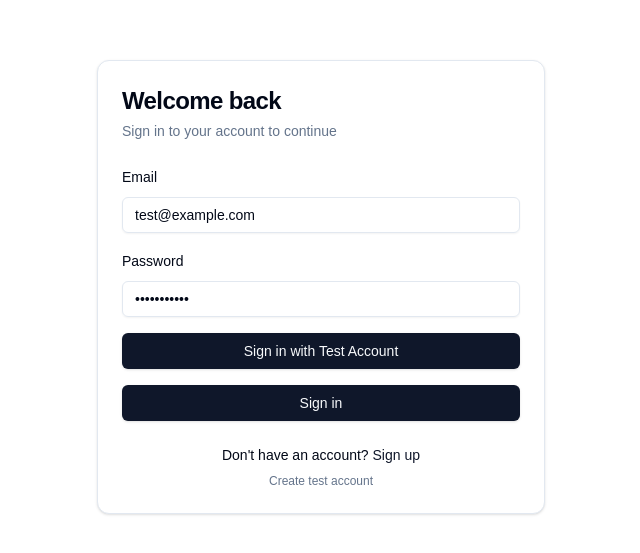
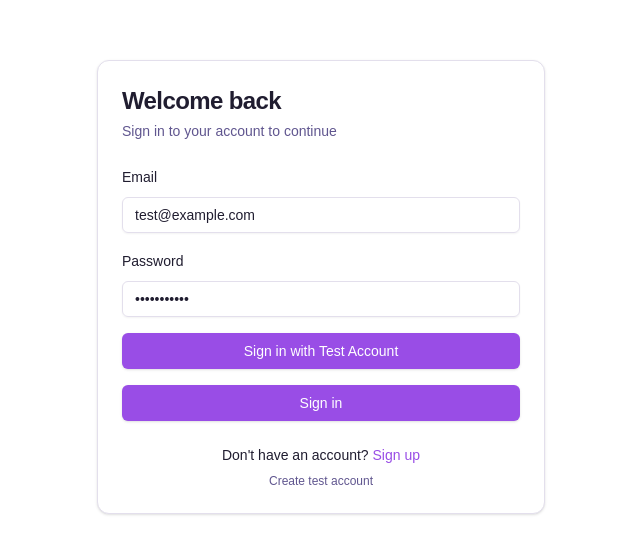
Before and after one commit to ClasScorer/classcorer-webapp, a Next.js app: page /login in a window 1280 px wide. Shown: the part 113-666 px from the top of the page, without its empty margins (319-959 px from the left). Built offline with nearby package versions, Linux system fonts and the light colour scheme.

Commit message:
Update global styles and layout class
- Modified color variables in globals.css for improved theme consistency across light and dark modes.
- Updated the layout component to apply a default "light" class to the HTML element, enhancing styling control.

```diff
--- a/app/globals.css
+++ b/app/globals.css
@@ -9,72 +9,72 @@ body {
 @layer base {
   :root {
     --background: 0 0% 100%;
-    --foreground: 222.2 84% 4.9%;
+    --foreground: 250 25% 15%;
     --card: 0 0% 100%;
-    --card-foreground: 222.2 84% 4.9%;
+    --card-foreground: 250 25% 15%;
     --popover: 0 0% 100%;
-    --popover-foreground: 222.2 84% 4.9%;
-    --primary: 222.2 47.4% 11.2%;
-    --primary-foreground: 210 40% 98%;
-    --secondary: 210 40% 96.1%;
-    --secondary-foreground: 222.2 47.4% 11.2%;
-    --muted: 210 40% 96.1%;
-    --muted-foreground: 215.4 16.3% 46.9%;
-    --accent: 210 40% 96.1%;
-    --accent-foreground: 222.2 47.4% 11.2%;
+    --popover-foreground: 250 25% 15%;
+    --primary: 270 75% 60%;
+    --primary-foreground: 0 0% 100%;
+    --secondary: 260 30% 96%;
+    --secondary-foreground: 250 25% 15%;
+    --muted: 260 25% 96%;
+    --muted-foreground: 250 25% 45%;
+    --accent: 270 75% 60%;
+    --accent-foreground: 0 0% 100%;
     --destructive: 0 84.2% 60.2%;
-    --destructive-foreground: 210 40% 98%;
-    --border: 214.3 31.8% 91.4%;
-    --input: 214.3 31.8% 91.4%;
-    --ring: 222.2 84% 4.9%;
-    --chart-1: 12 76% 61%;
-    --chart-2: 173 58% 39%;
-    --chart-3: 197 37% 24%;
-    --chart-4: 43 74% 66%;
-    --chart-5: 27 87% 67%;
+    --destructive-foreground: 0 0% 100%;
+    --border: 260 25% 90%;
+    --input: 260 25% 90%;
+    --ring: 270 75% 60%;
+    --chart-1: 270 75% 60%;
+    --chart-2: 290 75% 65%;
+    --chart-3: 250 75% 65%;
+    --chart-4: 310 75% 65%;
+    --chart-5: 230 75% 65%;
     --radius: 0.5rem;
-    --sidebar-background: 0 0% 98%;
-    --sidebar-foreground: 240 5.3% 26.1%;
-    --sidebar-primary: 240 5.9% 10%;
-    --sidebar-primary-foreground: 0 0% 98%;
-    --sidebar-accent: 240 4.8% 95.9%;
-    --sidebar-accent-foreground: 240 5.9% 10%;
-    --sidebar-border: 220 13% 91%;
-    --sidebar-ring: 217.2 91.2% 59.8%;
+    --sidebar-background: 270 50% 97%;
+    --sidebar-foreground: 270 40% 15%;
+    --sidebar-primary: 270 75% 60%;
+    --sidebar-primary-foreground: 0 0% 100%;
+    --sidebar-accent: 270 70% 92%;
+    --sidebar-accent-foreground: 270 40% 15%;
+    --sidebar-border: 270 50% 85%;
+    --sidebar-ring: 270 75% 60%;
   }
   .dark {
-    --background: 222.2 84% 4.9%;
-    --foreground: 210 40% 98%;
-    --card: 222.2 84% 4.9%;
-    --card-foreground: 210 40% 98%;
-    --popover: 222.2 84% 4.9%;
-    --popover-foreground: 210 40% 98%;
-    --primary: 210 40% 98%;
-    --primary-foreground: 222.2 47.4% 11.2%;
-    --secondary: 217.2 32.6% 17.5%;
-    --secondary-foreground: 210 40% 98%;
-    --muted: 217.2 32.6% 17.5%;
-    --muted-foreground: 215 20.2% 65.1%;
-    --accent: 217.2 32.6% 17.5%;
-    --accent-foreground: 210 40% 98%;
+    --background: 260 25% 8%;
+    --foreground: 260 25% 98%;
+    --card: 260 25% 8%;
+    --card-foreground: 260 25% 98%;
+    --popover: 260 25% 8%;
+    --popover-foreground: 260 25% 98%;
+    --primary: 270 75% 60%;
+    --primary-foreground: 0 0% 100%;
+    --secondary: 270 35% 18%;
+    --secondary-foreground: 260 25% 98%;
+    --muted: 270 35% 18%;
+    --muted-foreground: 260 25% 70%;
+    --accent: 270 75% 60%;
+    --accent-foreground: 0 0% 100%;
     --destructive: 0 62.8% 30.6%;
-    --destructive-foreground: 210 40% 98%;
-    --border: 217.2 32.6% 17.5%;
-    --input: 217.2 32.6% 17.5%;
-    --ring: 212.7 26.8% 83.9%;
-    --chart-1: 220 70% 50%;
-    --chart-2: 160 60% 45%;
-    --chart-3: 30 80% 55%;
-    --chart-4: 280 65% 60%;
-    --chart-5: 340 75% 55%;
-    --sidebar-background: 240 5.9% 10%;
-    --sidebar-foreground: 240 4.8% 95.9%;
-    --sidebar-primary: 224.3 76.3% 48%;
+    --destructive-foreground: 0 0% 100%;
+    --border: 270 35% 18%;
+    --input: 270 35% 18%;
+    --ring: 270 75% 60%;
+    --chart-1: 270 75% 60%;
+    --chart-2: 290 75% 65%;
+    --chart-3: 250 75% 65%;
+    --chart-4: 310 75% 65%;
+    --chart-5: 230 75% 65%;
+    --sidebar-background: 270 35% 13%;
+    --sidebar-foreground: 270 25% 98%;
+    --sidebar-primary: 270 75% 60%;
     --sidebar-primary-foreground: 0 0% 100%;
-    --sidebar-accent: 240 3.7% 15.9%;
-    --sidebar-accent-foreground: 240 4.8% 95.9%;
-    --sidebar-border: 240 3.7% 15.9%;
-    --sidebar-ring: 217.2 91.2% 59.8%;
+    --sidebar-accent: 270 40% 22%;
+    --sidebar-accent-foreground: 270 25% 98%;
+    --sidebar-border: 270 40% 20%;
+    --sidebar-ring: 270 75% 60%;
   }
 }
 
--- a/app/layout.tsx
+++ b/app/layout.tsx
@@ -16,7 +16,7 @@ export default function RootLayout({
   children: React.ReactNode;
 }) {
   return (
-    <html lang="en" suppressHydrationWarning>
+    <html lang="en" suppressHydrationWarning className="light">
       <body className={`${GeistSans.variable} ${GeistMono.variable}`}>
         <Providers>{children}</Providers>
         <Toaster />
```
